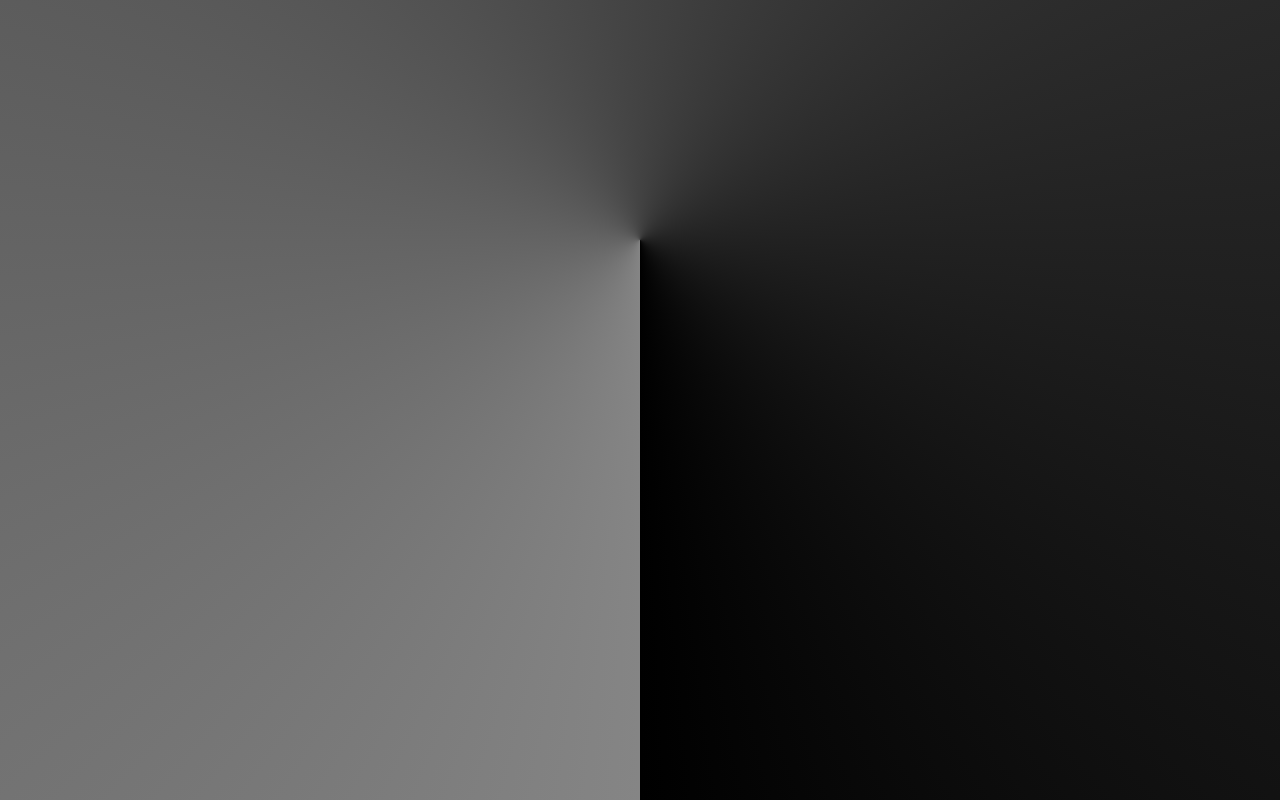
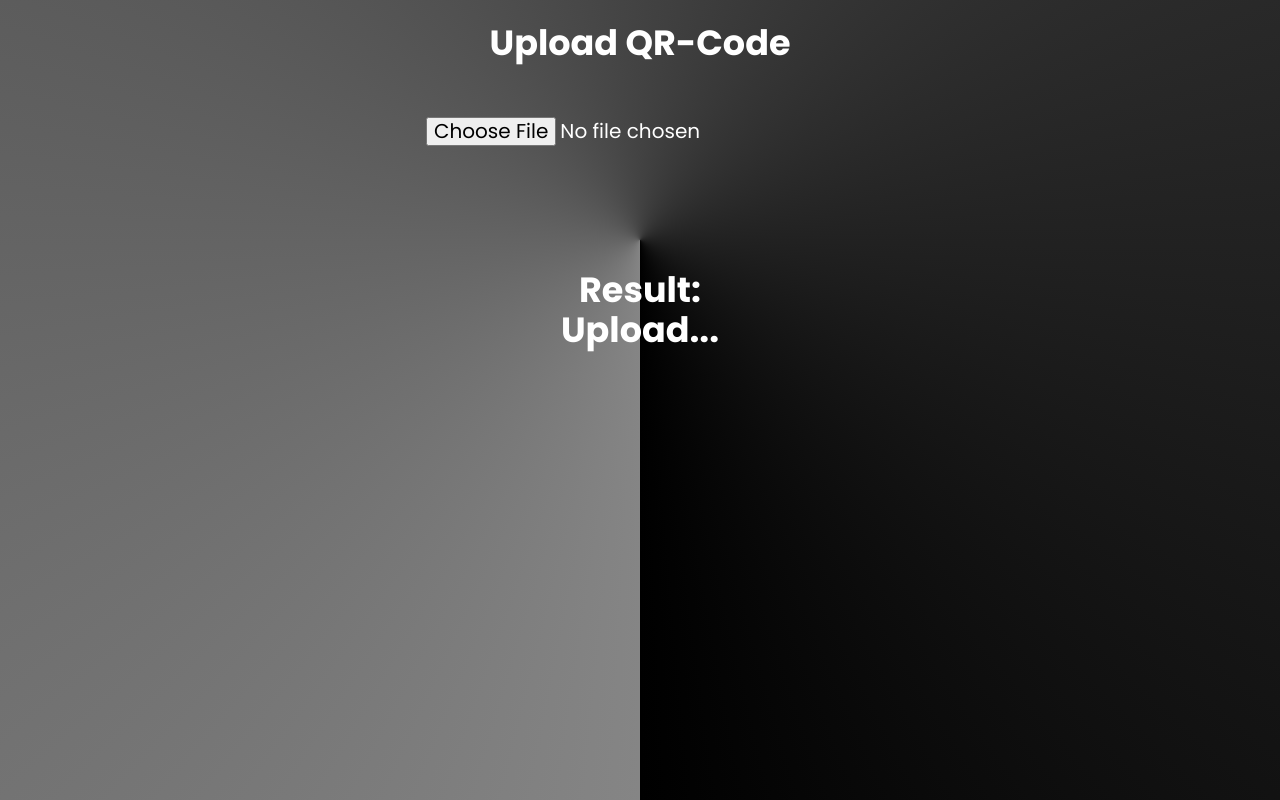
Before and after one commit to MrDJAVELIN/qrcode-generator, a React (Create React App) app: page /upload in a window 1280 px wide. Before the commit this address had no page. Built offline with nearby package versions, Linux system fonts and the light colour scheme.

Commit message:
add scanner

```diff
--- a/package.json
+++ b/package.json
@@ -4,6 +4,7 @@
   "private": true,
   "dependencies": {
     "cra-template": "1.2.0",
+    "jsqr": "^1.4.0",
     "qrcode.react": "^4.2.0",
     "react": "^19.0.0",
     "react-dom": "^19.0.0",
--- /dev/null
+++ b/src/ImgScanner.jsx
@@ -0,0 +1,72 @@
+import { useState } from "react";
+import jsQR from "jsqr";
+
+const QRImageScanner = () => {
+    const [qrResult, setQrResult] = useState("");
+    const [imagePreview, setImagePreview] = useState(null);
+
+    const handleImageUpload = (event) => {
+        const file = event.target.files[0];
+        if (!file) return;
+
+        const previewUrl = URL.createObjectURL(file);
+        setImagePreview(previewUrl);
+
+        const reader = new FileReader();
+        reader.onload = (e) => {
+            const img = new Image();
+            img.src = e.target.result;
+            img.onload = () => {
+                const canvas = document.createElement("canvas");
+                const ctx = canvas.getContext("2d");
+                canvas.width = img.width;
+                canvas.height = img.height;
+                ctx.drawImage(img, 0, 0, img.width, img.height);
+
+                const imageData = ctx.getImageData(
+                    0,
+                    0,
+                    canvas.width,
+                    canvas.height
+                );
+                const qrCode = jsQR(
+                    imageData.data,
+                    canvas.width,
+                    canvas.height
+                );
+
+                if (qrCode) {
+                    setQrResult(qrCode.data);
+                } else {
+                    setQrResult("QR-код не найден");
+                }
+
+                URL.revokeObjectURL(previewUrl);
+            };
+        };
+        reader.readAsDataURL(file);
+    };
+
+    return (
+        <>
+            <div className="container">
+                <h1>Upload QR-Code</h1>
+
+                <div className="upload">
+                    <input
+                        type="file"
+                        accept="image/*"
+                        onChange={handleImageUpload}
+                    />
+                    <img src={imagePreview} alt="" />
+                    <h1>
+                        Result:<br></br>
+                        {qrResult || "Upload..."}
+                    </h1>
+                </div>
+            </div>
+        </>
+    );
+};
+
+export default QRImageScanner;
--- a/src/Root.jsx
+++ b/src/Root.jsx
@@ -1,6 +1,7 @@
 import { Routes, Router, Route, Link } from "react-router-dom";
 import QRScanner from "./Scanner";
 import App from "./App";
+import QRImageScanner from "./ImgScanner";
 
 const Root = () => {
     return (
@@ -8,6 +9,7 @@ const Root = () => {
             <Routes>
                 <Route path="/" element={<App />} />
                 <Route path="/scanner" element={<QRScanner />} />
+                <Route path="/upload" element={<QRImageScanner />} />
             </Routes>
         </>
     );
--- a/src/style.css
+++ b/src/style.css
@@ -291,3 +291,12 @@ body {
 .qrcode span {
     color: #000;
 }
+
+.upload {
+    display: flex;
+    align-items: center;
+    justify-content: center;
+    flex-direction: column;
+
+    gap: 50px;
+}
```
Also changed, not shown: 1 other file (tests, documents, lock files or other folders).
